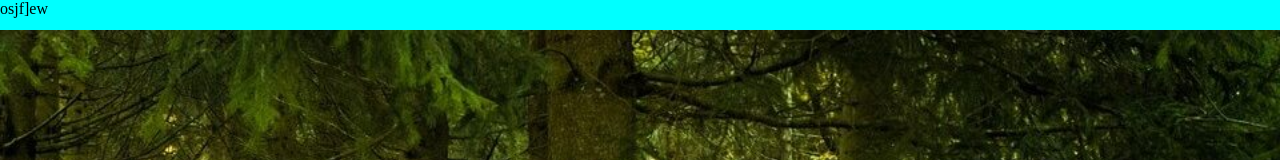
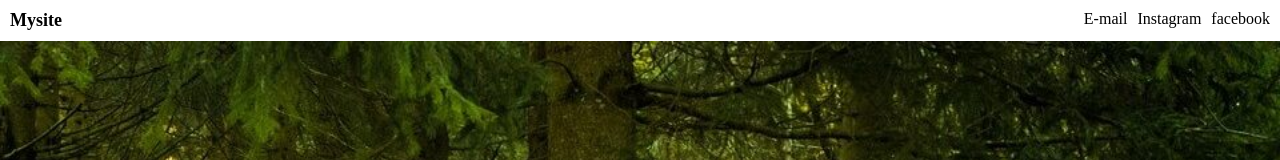
Before and after one commit to Taoiew/6709616376_MyCSTUStory, a plain HTML site: page index.html in a window 1280 px wide. Shown: the top 160 px of the page. Drawn offline with Linux system fonts and the light colour scheme.

Commit message:
header finish la

```diff
--- a/index.html
+++ b/index.html
@@ -10,9 +10,15 @@
 
     <!--สร้าง header-->
     <header>
-        <div class="Head">
-            osjf]ew
+        <div class="logo">
+            <a href="resources/Mysite.html">Mysite</a>
         </div>
+
+        <ul class="menu">
+            <li><a href="mailto:korakot.hanm@dome.tu.ac.th">E-mail</a></li>
+            <li><a href="https://www.instagram.com/kkorakott?igsh=dnlpazlnbmtiZ2t3">Instagram</a></li>
+            <li><a href="https://www.facebook.com/korakot.hanmontree.5">facebook</a></li>
+        </ul>
     </header>
     <!--สร้าง header-->
 
--- a/mystyle.css
+++ b/mystyle.css
@@ -3,10 +3,34 @@
     padding: 0;
     box-sizing: border-box;
 }
+
 header
 {
-    height: 30px;
-    background-color: aqua;
+    display: flex;
+    justify-content: space-between;
+    padding: 10px;
+}
+
+.logo a {
+    text-decoration:none;
+    color: black;
+    font-weight: bold;
+    font-size: 18px;
+    margin: 0px 0px 0px 0px;
+}
+
+.menu{
+    display: flex;
+    list-style: none;
+}
+
+.menu li {
+    margin-left: 10px;
+}
+
+.menu li a {
+    text-decoration: none;
+    color: black;
 }
 
 nav
@@ -55,7 +79,7 @@ nav
     border-bottom: 100px solid bisque;
     border-right: 50px solid transparent;
     position: absolute;
-    top: 230px;
+    top: 241px;
     right: 0px;
     left: 0%;
 }
```
